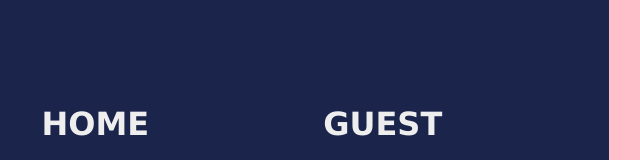
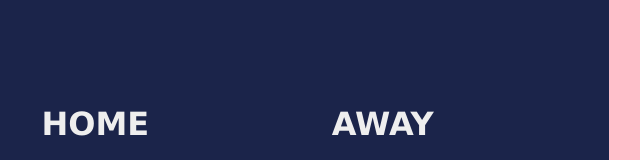
Before and after one commit to RalphJnr/scoreboard, a plain HTML site: page index.html in a window 1280 px wide. Shown: the top 160 px of the page, 401-1041 px from the left. Drawn offline with Linux system fonts and the light colour scheme; a web font is replaced by a local one.

Commit message:
Update index.html
Changed text from "Guest" to "Away"

```diff
--- a/index.html
+++ b/index.html
@@ -24,7 +24,7 @@
         <button class="btn" onclick="homeAddThree()">+3</button>
       </div>
       <div class="guest-section">
-        <h1 class="guest-heading">GUEST</h1>
+        <h1 class="guest-heading">AWAY</h1>
         <h2 class="guest-score">0</h2>
         <button class="btn" onclick="guestAddOne()">+1</button>
         <button class="btn" onclick="guestAddTwo()">+2</button>
```
